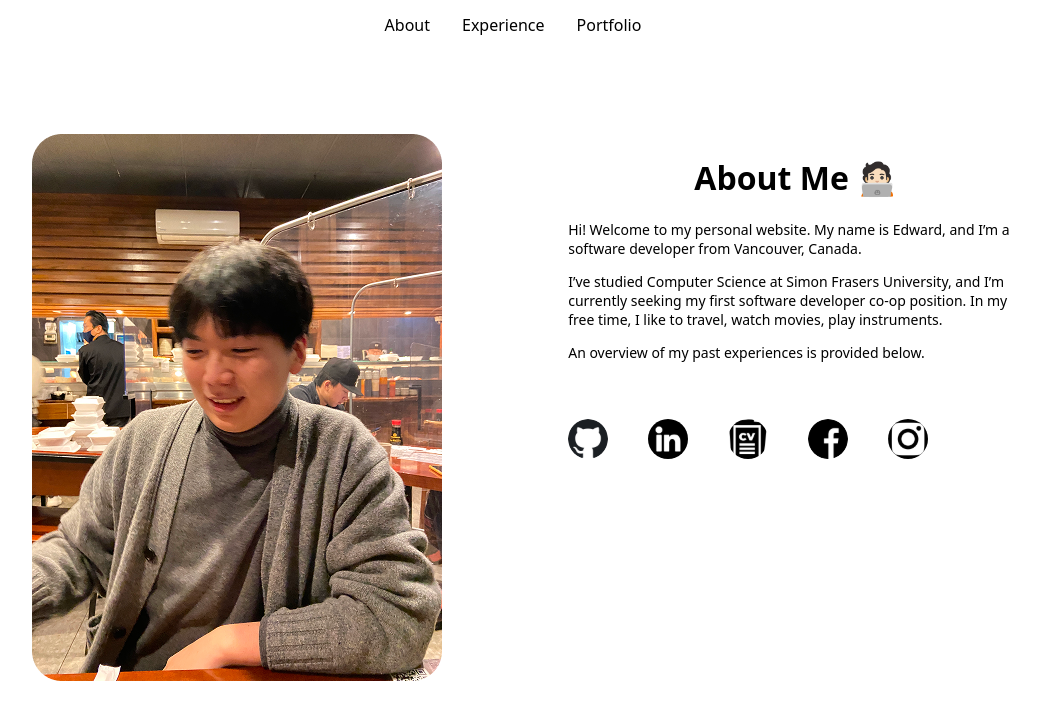
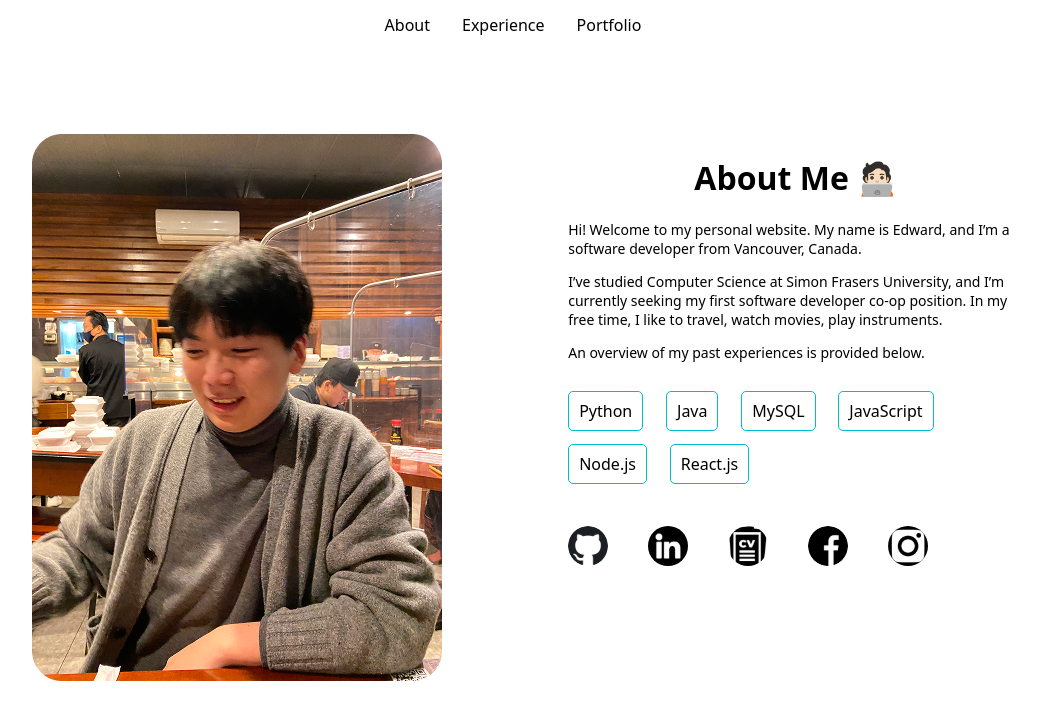
Before and after one commit to euidml/euidml.github.io, a React (Create React App) app: page / in a window 1280 px wide. Shown: the top 720 px of the page, without its empty margins (135-1175 px from the left). Built offline with nearby package versions, Linux system fonts and the light colour scheme.

Commit message:
modularized tech stacks and enhanced its design, related to #9

```diff
--- a/src/About/About.css
+++ b/src/About/About.css
@@ -25,11 +25,27 @@
     font-size:14px;
 }
 #tech_stacks {
+    margin-top: 5%;
     margin-right: 20%;
+    overflow: hidden;
+    flex-wrap: wrap;
 }
+
+.tech_stack {
+   text-decoration: none;
+    color: black;
+    margin-right: 5%;
+    float: left;
+    text-align: center;
+    padding: 8px 10px;
+    border: 1px solid #00BBCC;
+    border-radius: 5px;
+    margin-bottom: 3%;
+}
+
 #external_links {
     margin-right: 20%;
-    margin-top: 10%;
+    margin-top: 5%;
 }
 #external_links a{
     margin-right: 40px;
--- a/src/About/About.js
+++ b/src/About/About.js
@@ -10,28 +10,33 @@ import linkedin from "../images/linkedin.svg";
 import octicon from "../images/octicon.svg";
 
 
-function ExternalLinks(value){
-
+function TechStack({value, link}){
     return(
-        <div>
-            <img href={value}>
-            </img>
-        </div>
+            <a className="tech_stack" href={link}>
+                        {value}
+            </a>
     );
-
 }
 
 function About(){
+    // const imageFiles = [octicon, linkedin, cv, facebook, instagram];
+    const imageFiles = {"octicon": [octicon, "https://github.com/euidml"],
+        "linkedin": [linkedin, ""],
+        "cv": [cv, ""],
+        "facebook": [facebook, ""],
+        "instagram": [instagram, ""]
+    };
+    const techStacks = {
+        "Python":"",
+        "Java":"",
+        "MySQL":"",
+        "JavaScript":"",
+        "Node.js":"",
+        "React.js":""
+    };
     const description = ["Hi! Welcome to my personal website. My name is Edward, and I’m a software developer from Vancouver, Canada.",
                         "I’ve studied Computer Science at Simon Frasers University, and I’m currently seeking my first software developer co-op position. In my free time, I like to travel, watch movies, play instruments.",
-                        "An overview of my past experiences is provided below."]
-    // const imageFiles = [octicon, linkedin, cv, facebook, instagram];
-    const imageFiles = {"octicon": [octicon, "https://github.com/euidml"],
-                "linkedin": [linkedin, ""],
-                "cv": [cv, ""],
-                "facebook": [facebook, ""],
-                "instagram": [instagram, ""]
-            };
+                        "An overview of my past experiences is provided below."];
     return(
         <>
             <div id="about_me">
@@ -46,6 +51,15 @@ function About(){
                         ))
                     }
                     <div id="tech_stacks">
+                        {
+                            Object.keys(techStacks).map((key)=>(
+                                <TechStack
+                                    key={key}
+                                    value={key}
+                                    link={techStacks[key]}
+                                />
+                            ))
+                        }
                         {/* here is for techstacks */}
                     </div>
                     <div id="external_links">
```
